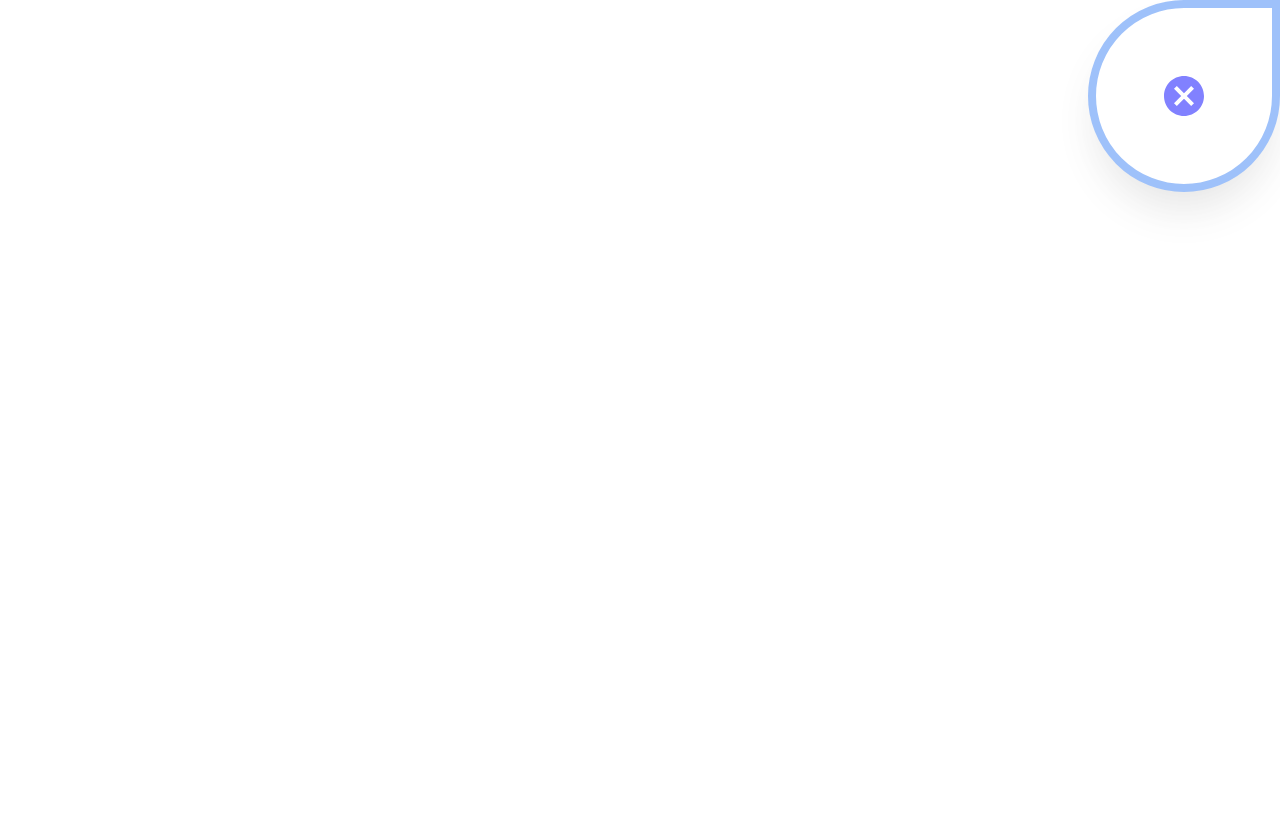
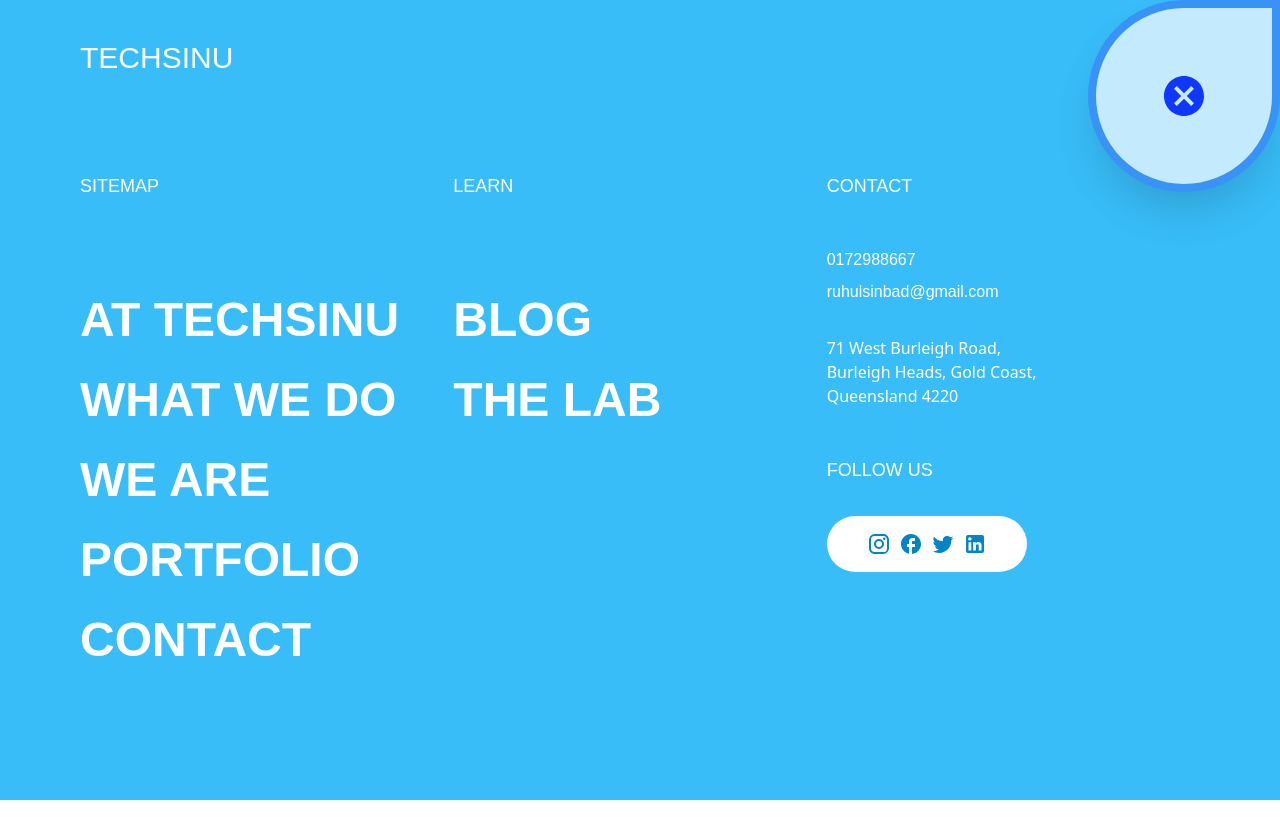
Before and after one commit to ruhulsinbad/tech, a React (Create React App) app: page / in a window 1280 px wide. Both pictures are taken after a click on the button 1184 px from the left and 96 px from the top of the page. Shown: the top 838 px of the page. Built offline with nearby package versions, Linux system fonts and the light colour scheme.

Commit message:
Binu Vai Bolche Naki Valo hoiche

```diff
--- a/src/components/Circle.js
+++ b/src/components/Circle.js
@@ -17,8 +17,8 @@ import Footer from "./Footer";
 const Circle = () => {
   const [menu, setMenu] = useState(false);
   return (
-    <div className=" relative opacity-70">
-      <div className=" z-50 absolute right-0 grid place-items-center  h-48 w-48 border-8 shadow-2xl bg-white border-blue-500 rounded-full rounded-tr-none opacity-70">
+    <div className=" relative opacity-100">
+      <div className=" z-50 fixed right-0 grid place-items-center  h-48 w-48 border-8 shadow-2xl bg-white border-blue-500 rounded-full rounded-tr-none opacity-70">
         {menu ? (
           <IconButton
             onClick={() => {
@@ -46,8 +46,8 @@ const Circle = () => {
           <Hire />
           <Footer />
         </div>
-        <div className={!menu ? " absolute  invisible" : "absolute"}>
-          {/* <OverleyMenu /> */}
+        <div className={!menu ? " absolute  invisible" : "fixed w-full "}>
+          <OverleyMenu />
         </div>
       </div>
     </div>
--- a/src/components/OverleyMenu.js
+++ b/src/components/OverleyMenu.js
@@ -1,100 +1,53 @@
 import React from "react";
-import DivCircle from "./DivCircle";
+import {
+  FacebookOutlined,
+  Instagram,
+  LinkedIn,
+  Twitter,
+} from "@mui/icons-material";
 
 const OverleyMenu = () => {
   return (
-    <div className=" grid grid-cols-12 w-screen h-screen absolute">
-      <div className=" col-span-3 bg-slate-700">
-        <div>
-          <ul className=" absolute top-32 flex flex-col gap-4 ml-28 font-saira text-3xl text-white">
-            <li> Industries </li>
-            <li> Services </li>
-            <li> Professional </li>
-            <li> Insights </li>
-            <li> Events</li>
+    <div className="  bg-sky-400 h-screen text-white px-20 py-10">
+      <h1 className=" font-oswald text-3xl "> TECHSINU </h1>
+      <div className=" grid grid-cols-3 mt-24">
+        <div className=" col-span-1 uppercase">
+          <h1 className=" font-raleway text-lg">Sitemap </h1>
+          <ul className=" mt-24 font-lexend text-5xl font-bold flex flex-col gap-8">
+            <li> At Techsinu </li>
+            <li> What we do </li>
+            <li> We are </li>
+            <li> Portfolio</li>
+            <li> Contact </li>
           </ul>
         </div>
-
-        <ul className=" absolute bottom-32 flex flex-col gap-2 ml-28 font-play text-xl text-white">
-          <li> About Us </li>
-          <li> Careers </li>
-          <li> Professional </li>
-        </ul>
-      </div>
-      <div className=" relative col-span-9 ">
-        <div className=" absolute flex justify-center  bottom-28 right-16 w-28 h-28 shadow-sm shadow-rose-400 rounded-full border-[1px] border-rose-500">
-          <DivCircle />
-          <div className=" absolute w-6 h-6 rounded-full bg-teal-500 self-baseline translate-y-6 -translate-x-6 ">
-            {" "}
-          </div>
-          <div className=" absolute w-2 h-2 rounded-full bg-amber-600 self-end -translate-y-8 ">
-            {" "}
+        <div className=" col-span-1 uppercase">
+          <div>
+            <h1 className=" font-raleway text-lg">Learn </h1>
+            <ul className=" mt-24 font-lexend text-5xl font-bold flex flex-col gap-8">
+              <li> Blog </li>
+              <li> The Lab </li>
+            </ul>
           </div>
         </div>
+        <div className=" col-span-1">
+          <h1 className="font-raleway text-lg uppercase">Contact </h1>
+          <div className=" flex flex-col gap-2 mt-12 font-lexend text-md">
+            <a href="tel:+880172988667"> 0172988667 </a>
+            <a href="Mailto:ruhulsinbad@gmail.com"> ruhulsinbad@gmail.com </a>
+          </div>
+          <p className=" mt-8">
+            71 West Burleigh Road, <br /> Burleigh Heads, Gold Coast, <br />{" "}
+            Queensland 4220
+          </p>
 
-        <div className=" flex flex-col justify-center items-center w-full h-full">
-          {/* <form className=" flex flex-col gap-6 w-[60%] m-auto border-4 p-16">
-            <label htmlFor="name"> Full Name </label>
-            <input
-              className=" border-b-2 border-gray-700"
-              id="name"
-              type="text"
-            />
-            <label htmlFor="email"> Email Address </label>
-            <input
-              className=" border-b-2 border-gray-700"
-              id="email"
-              type="text"
-            />
-
-            <label htmlFor="cost"> Estimate Budget (Amount + Currency ) </label>
-            <input
-              className=" border-b-2 border-gray-700"
-              id="cost"
-              type="text"
-            />
-
-            <label htmlFor="message"> Project Description </label>
-            <textarea
-              className=" border-2 border-gray-700"
-              rows={5}
-              id="email"
-              type="text"
-            />
-          </form> */}
-          <p className=" font-oswald text-4xl">
-            {" "}
-            Contact <span className=" underline"> Information </span>{" "}
-          </p>
-          <p className=" mt-10 text-lg font-raleway">
-            {" "}
-            We understand the value of your time. We response very Fast.{" "}
-          </p>
-          <div className=" grid grid-cols-4 w-[70%] mx-auto mt-16">
-            <div className=" col-span-2 flex flex-col items-center  gap-8">
-              <h1 className=" text-3xl font-saira"> For Project</h1>
-              <div className=" bg-cyan-700 text-white border-b-8 border-l-8 border-rose-700 px-6 py-12 shadow-md shadow-cyan-100 text-lg font-saira">
-                <h1 className=" uppercase"> Ruhul Sinbad </h1>
-                <p> ruhulsinbad@gmail.com </p>
-                <p>
-                  Skype: <span> ruhulsinbad </span>
-                </p>
-              </div>
-            </div>
-            <div className=" col-span-2 flex flex-col items-center gap-8">
-              <h1 className=" text-3xl font-saira"> For Partnership</h1>
-              <div className=" bg-amber-500 border-b-8 border-l-8 border-rose-700 px-6 py-12 shadow-md shadow-cyan-100 text-lg font-saira">
-                <h1 className=" uppercase"> Ruhul Sinbad </h1>
-                <p> ruhulsinbad@gmail.com </p>
-                <p>
-                  Skype: <span> ruhulsinbad </span>
-                </p>
-              </div>
-            </div>
+          <h1 className=" mt-12 font-raleway text-lg uppercase"> Follow Us </h1>
+          <div className=" mt-8 flex gap-2 w-fit bg-white px-10 py-4 rounded-full text-sky-600">
+            <Instagram className=" hover:scale-125" />{" "}
+            <FacebookOutlined className=" hover:scale-125" />{" "}
+            <Twitter className=" hover:scale-125" />
+            <LinkedIn className=" hover:scale-125" />
           </div>
-        </div>
-        <div className=" grid place-items-center absolute bottom-8 w-[100%] border-t border-gray-800 my-4">
-          Copyright @ 2023
         </div>
       </div>
     </div>
```
